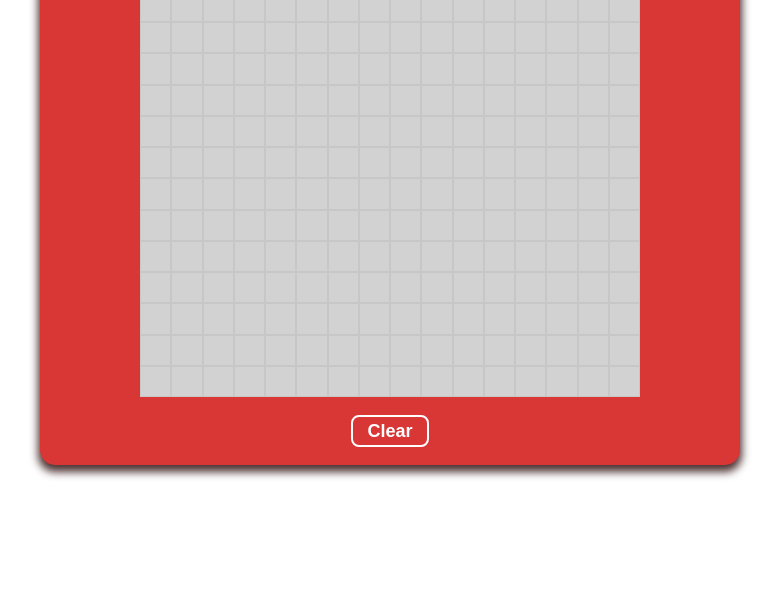
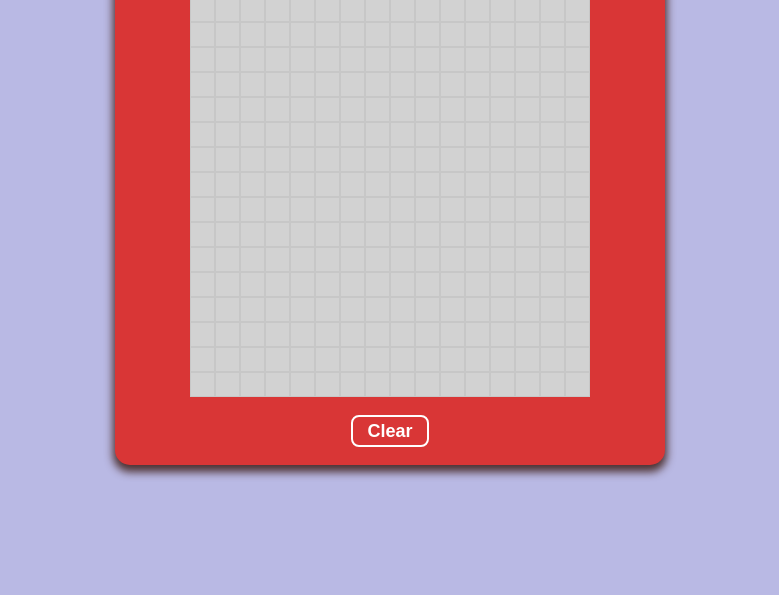
Before and after one commit to alejandrosb8/Etch-A-Sketch-Web, a plain HTML site: page index.html in a window 1280 px wide. Shown: the part 205-800 px from the top of the page, without its empty margins (250-1029 px from the left). Drawn offline with Linux system fonts and the light colour scheme.

Commit message:
some fixeds

```diff
--- a/app.js
+++ b/app.js
@@ -34,9 +34,7 @@ function makeGrid(size){
 
 function reset(){
     size = prompt('Set grid size (max 100)')
-    if (size > 100){
-        size = 100;
-    }
+    size = (size > 100) ? 100 : size
     makeGrid(size)
     cells = document.querySelectorAll('.cell')
 }
--- a/style.css
+++ b/style.css
@@ -9,9 +9,15 @@ html {
 	font-size: 62.5%;
 	font-family: 'Chakra Petch', sans-serif;
 }
+body{
+    height: 100vh;
+    background-color: hsl(240, 45%, 81%);
+    display: flex;
+    justify-content: center;
+    align-items: center;
+}
 .main__etch{
-    margin: 30px auto;
-    width: 700px;
+    width: 550px;
     height: auto;
     text-align: center;
     background-color: hsl(0, 68%, 53%);
@@ -26,8 +32,8 @@ h1{
 }
 .grid-container{
     display: grid;
-    height: 500px;
-    width: 500px;
+    height: 400px;
+    width: 400px;
     margin: auto;
     background-color: rgb(210, 210, 210);
     margin: auto;
```
